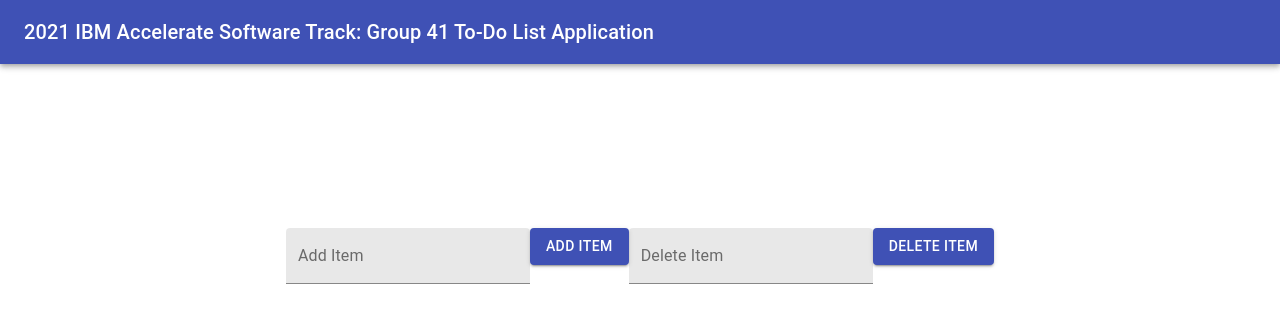
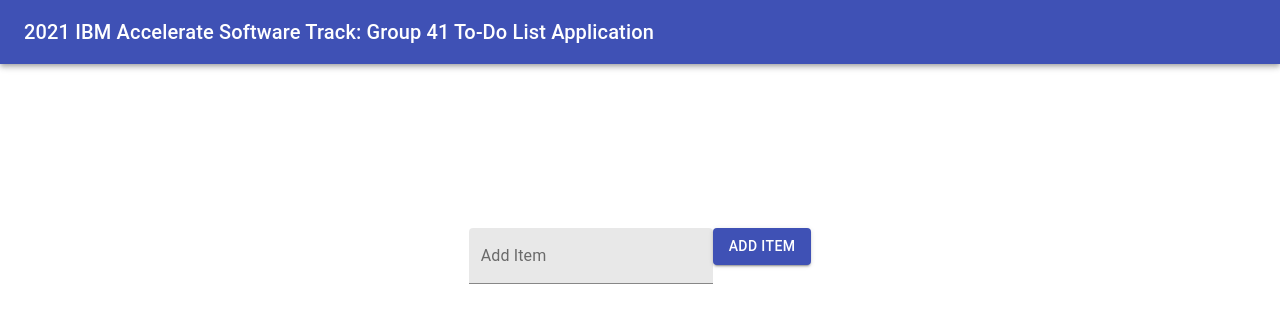
Before and after one commit to 2021-IBM-Accelerate-SW-Track/lab-1-team-41, a React (Create React App) app: page / in a window 1280 px wide. Shown: the top 322 px of the page. Built offline with nearby package versions, Linux system fonts and the light colour scheme.

Commit message:
ToDo Input Rework: - moved inputs at bottom of todo-list to a new component - referenced and rendered TodoListInputGroup in todoList.js - refactored addItem function to handle a passed title argument - removed delete input (since we'll have a button on each todo)

```diff
--- a/src/component/todoList/todoList.js
+++ b/src/component/todoList/todoList.js
@@ -1,13 +1,11 @@
 import React, { useState }from 'react';
+import { Container } from '@material-ui/core';
+import List from '@material-ui/core/List';
 import TodoListItem from "../todoListItem/todoListItem"
-import { Button, Container } from '@material-ui/core';
-import { TextField } from '@material-ui/core';
-import List from '@material-ui/core/List';
+import TodoListInputGroup from "../todoListInputGroup/todoListInputGroup";
 
 function TodoList() {
     const [todoList, setTodoList] = useState([]);
-    const [inputTitle, setTitle] = useState('');
-    const [deleteInput, setDelete] = useState(''); // the delete button and everything can be removed by whoever is doing that issue
 
     let listItems = todoList.map( (todoitem, index) =>
         <TodoListItem
@@ -40,7 +38,7 @@
         return false;
     }
 
-    function addItem() {
+    function addItem(inputTitle) {
         var getDateAdded = new Date();
         const newItem = {
             title: inputTitle,
@@ -55,15 +53,13 @@
 
         //date and time variables can be changed from strings by whoever is doing that issue
         setTodoList([...todoList, newItem]);
-        setTitle(""); //clear item name after it is added
-
+        //setTitle(""); //clear item name after it is added
     }
 
-    function deleteItem() {
+    function deleteItem(deleteInput) {
         let templist = [...todoList];
         templist = templist.filter(item => item.title !== deleteInput);
         setTodoList(templist);
-        setDelete("");
     }
 
     return (
@@ -74,18 +70,9 @@
                 </List>
             </div>
 
-            <TextField id="filled-basic" label="Add Item" variant="filled" data-testid="new-item-input"
-                value={inputTitle}
-                onChange={(e) => setTitle(e.target.value)}/>
-            <Button variant="contained" color="primary" onClick={addItem} data-testid="new-item-button">
-                Add Item
-            </Button>
-            <TextField id="filled-basic2" label="Delete Item" variant="filled"
-                value={deleteInput}
-                onChange={(e) => setDelete(e.target.value)}/>
-            <Button variant="contained" color="primary" onClick={deleteItem}>
-                Delete Item
-            </Button>
+            <TodoListInputGroup
+                addHandler={addItem}
+            />
         </Container>
     );
 }
--- /dev/null
+++ b/src/component/todoListInputGroup/todoListInputGroup.js
@@ -0,0 +1,17 @@
+import React, { useState }from 'react';
+import { Button, TextField } from '@material-ui/core';
+
+export default function TodoListInputGroup (props){
+    let [inputTitle, setTitle] = useState("");
+
+    return (
+        <div className="todo-input-group-container">
+            <TextField id="filled-basic" label="Add Item" variant="filled" data-testid="new-item-input"
+                value={inputTitle}
+                onChange={(e) => setTitle(e.target.value)}/>
+            <Button variant="contained" color="primary" onClick={() => props.addHandler(inputTitle)} data-testid="new-item-button">
+                Add Item
+            </Button>
+        </div>
+    )
+}
```
